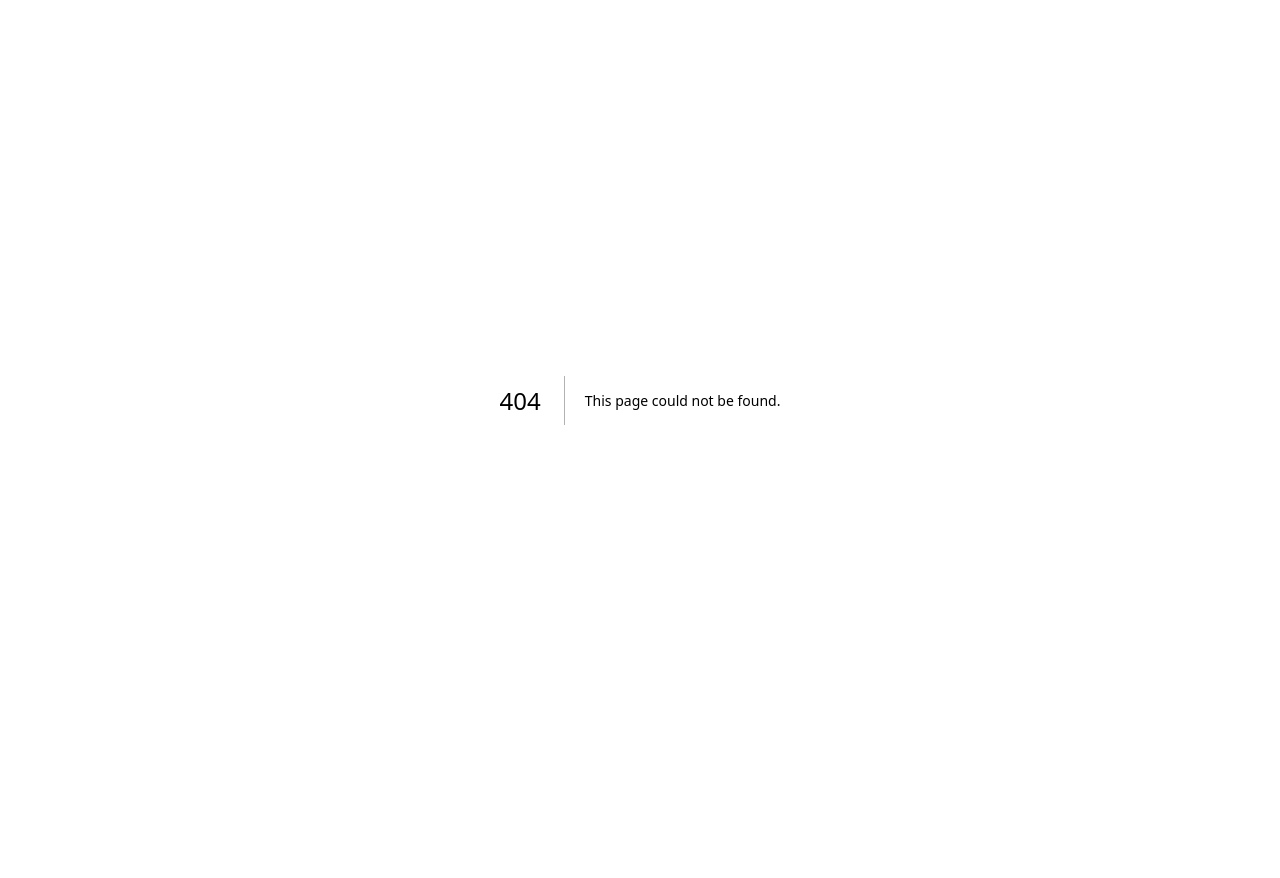
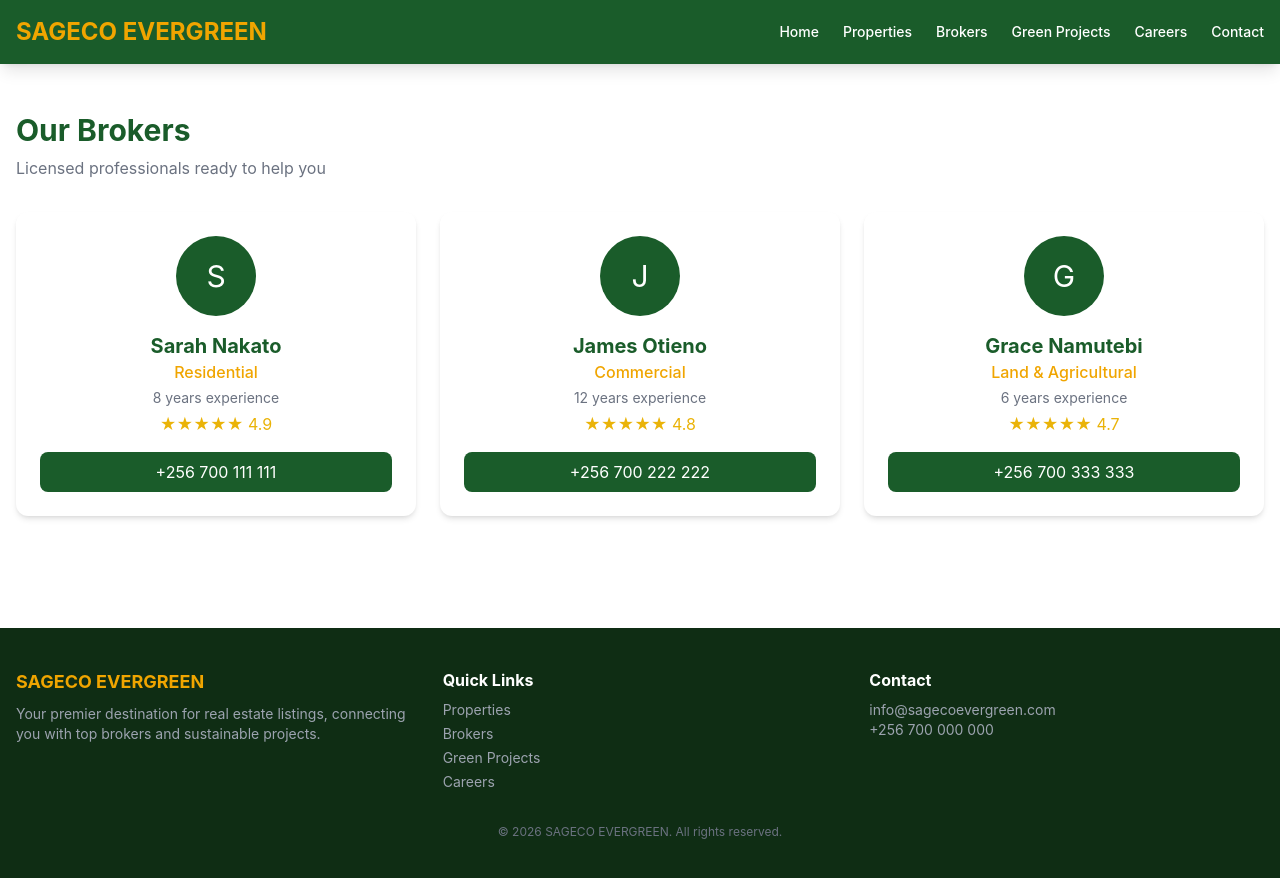
Before and after one commit to asiimwe3/sageco-evergreen, a Next.js app: page /brokers in a window 1280 px wide. Before the commit this address had no page. Before the commit the page ends 800 px from the top, so only its background shows below. Built offline with nearby package versions, Linux system fonts and the light colour scheme.

Commit message:
Add pages/brokers.js

```diff
--- /dev/null
+++ b/pages/brokers.js
@@ -0,0 +1,37 @@
+import Navbar from '../components/Navbar'
+import Footer from '../components/Footer'
+import Head from 'next/head'
+
+const brokers = [
+  { name: 'Sarah Nakato', spec: 'Residential', exp: 8, phone: '+256 700 111 111', rating: 4.9 },
+  { name: 'James Otieno', spec: 'Commercial', exp: 12, phone: '+256 700 222 222', rating: 4.8 },
+  { name: 'Grace Namutebi', spec: 'Land & Agricultural', exp: 6, phone: '+256 700 333 333', rating: 4.7 },
+]
+
+export default function Brokers() {
+  return (
+    <>
+      <Head><title>Brokers - SAGECO EVERGREEN</title></Head>
+      <Navbar />
+      <div className="max-w-7xl mx-auto px-4 py-12">
+        <h1 className="text-3xl font-bold text-primary mb-2">Our Brokers</h1>
+        <p className="text-gray-500 mb-8">Licensed professionals ready to help you</p>
+        <div className="grid grid-cols-1 md:grid-cols-3 gap-6">
+          {brokers.map((b, i) => (
+            <div key={i} className="bg-white rounded-xl shadow-md p-6 text-center hover:shadow-lg transition">
+              <div className="w-20 h-20 bg-primary text-white text-3xl rounded-full flex items-center justify-center mx-auto mb-4">
+                {b.name[0]}
+              </div>
+              <h3 className="text-xl font-bold text-primary">{b.name}</h3>
+              <p className="text-secondary font-medium">{b.spec}</p>
+              <p className="text-gray-500 text-sm mt-1">{b.exp} years experience</p>
+              <p className="text-yellow-500 mt-1">{'★'.repeat(Math.round(b.rating))} {b.rating}</p>
+              <a href={`tel:${b.phone}`} className="mt-4 block bg-primary text-white py-2 rounded-lg hover:opacity-90">{b.phone}</a>
+            </div>
+          ))}
+        </div>
+      </div>
+      <Footer />
+    </>
+  )
+}
```
